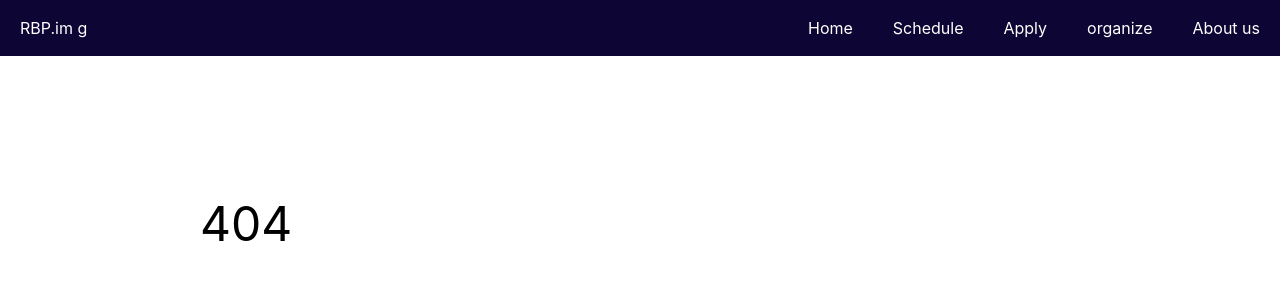
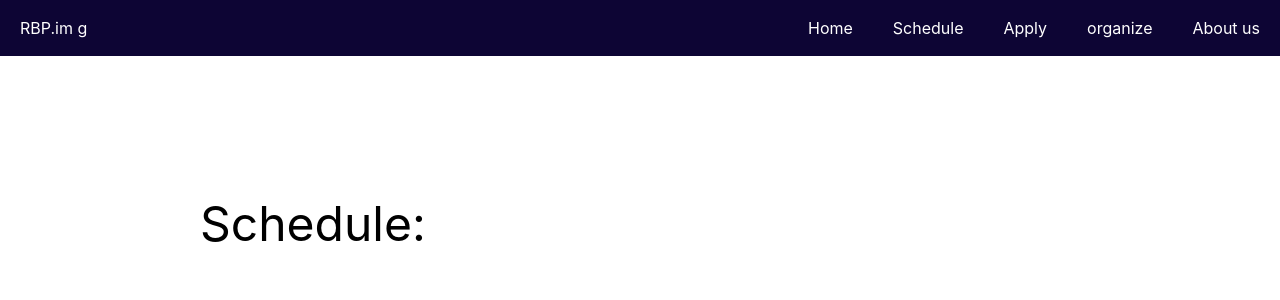
Before and after one commit to CoyCoding/retro-block-party, a React (Create React App) app: page /schedule in a window 1280 px wide. Before the commit this address had no page. Shown: the top 300 px of the page. Built offline with nearby package versions, Linux system fonts and the light colour scheme.

Commit message:
added Schedule page routing

```diff
--- a/src/componets/App.js
+++ b/src/componets/App.js
@@ -5,14 +5,14 @@ import './App.css';
 import Header from './Header/Header';
 import Home from './Home/Home';
 import NotFound from './NotFound/NotFound';
-
+import Schedule from './Schedule/Schedule';
 export default class App extends Component {
 	constructor() {
 		super();
 		this.state = {
-
+			scheduleOpen: true
 		};
-	}
+	};
 
 
 	render() {
@@ -21,6 +21,10 @@ export default class App extends Component {
 				<Header />
 				<Switch>
 					<Route exact  path="/" component={Home}/>
+					<Route exact path="/schedule" render={props =>
+						<Schedule {...props} scheduleOpen={this.state.scheduleOpen}/>
+					}
+						/>
 					<Route component={NotFound}/>
 				</Switch>
       </Router>
--- /dev/null
+++ b/src/componets/Schedule/Schedule.js
@@ -0,0 +1,12 @@
+import React from 'react';
+import './Schedule.scss';
+
+function Schedule(props) {
+  return (
+    <header id="not-found">
+      Schedule: {props.scheduleOpen}
+    </header>
+  );
+}
+
+export default Schedule;
--- /dev/null
+++ b/src/componets/Schedule/Schedule.scss
@@ -0,0 +1,5 @@
+#not-found{
+  padding: 200px;
+  font-size: 3rem;
+
+}
```
Also changed, not shown: 1 other file (tests, documents, lock files or other folders).
